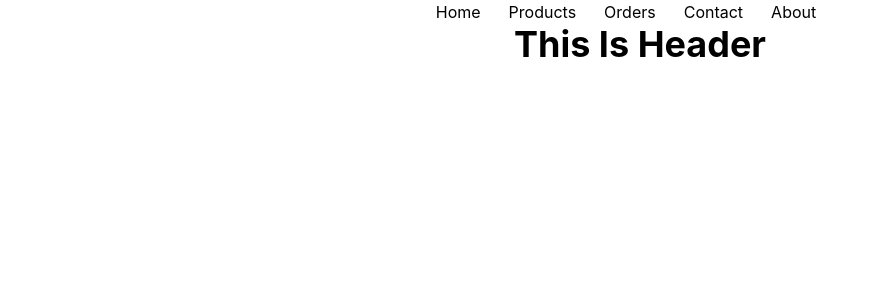
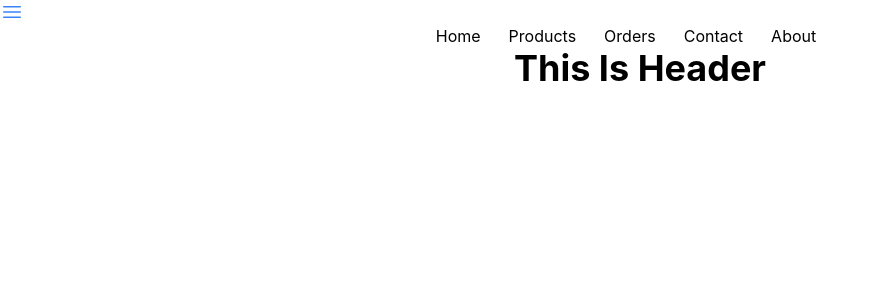
Before and after one commit to asrafmridha/React-Practice, a React (Create React App) app in the folder react-with-tailwind/: page / in a window 1280 px wide. Shown: the top 300 px of the page, without its empty margins (0-876 px from the left). Built offline with nearby package versions, Linux system fonts and the light colour scheme.

Commit message:
Heroicon install and State change for collapse

```diff
--- a/react-with-tailwind/src/components/Navbar/Navbar.js
+++ b/react-with-tailwind/src/components/Navbar/Navbar.js
@@ -1,7 +1,9 @@
-import React from 'react';
+import React, { useState } from 'react';
 import Link from '../Link/Link';
+import { Bars3Icon, XMarkIcon } from '@heroicons/react/24/solid';
 
 const Navbar = () => {
+    const [open, setOpen] = useState(false);
     const routes = [
         { id: 1, name: "Home", path: '/home' },
         { id: 2, name: "Products", path: '/product' },
@@ -11,9 +13,15 @@ const Navbar = () => {
     ];
     return (
         <nav>
+            {
+                open ?  <XMarkIcon className="size-6 text-blue-500" onClick={() => setOpen(!open)}></XMarkIcon>
+                :
+                <Bars3Icon onClick={() => setOpen(!open)} className="size-6 text-blue-500" />
+            }
+
             <ul className='md:flex justify-center'>
                 {
-                    routes.map(route=><Link key={route.id} routes={route}></Link>)
+                    routes.map(route => <Link key={route.id} routes={route}></Link>)
                 }
             </ul>
         </nav>
```
